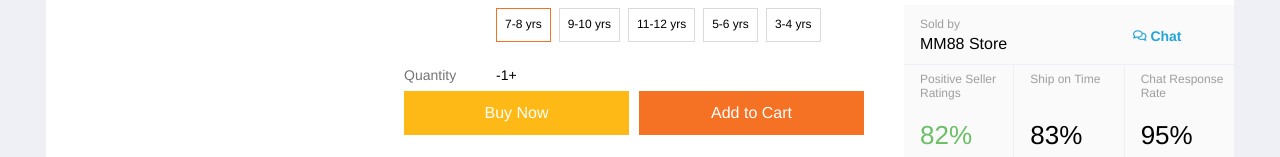
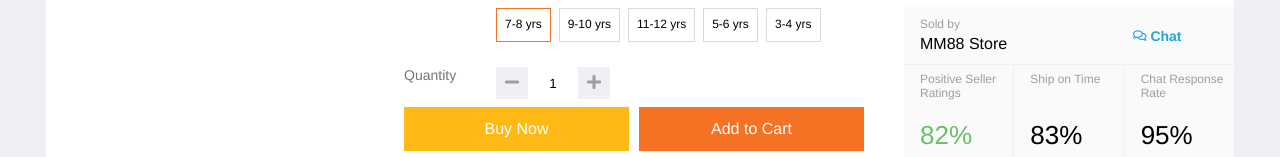
Before and after one commit to tomchoo46/shopping, a Vue app: page / in a window 1280 px wide. Shown: the part 473-630 px from the top of the page. Built offline with nearby package versions, Linux system fonts and the light colour scheme.

Commit message:
change qty button, remove button outline

```diff
--- a/src/components/ProductDetail.vue
+++ b/src/components/ProductDetail.vue
@@ -53,9 +53,9 @@
     <div class="flex-container">
       <div class="left-column font-14">Quantity</div>
       <div class="font-14">
-        <span>-</span>
-        <span>1</span>
-        <span>+</span>
+        <button class="btn btn-change-qty"><i class="fas fa-minus"></i></button>
+        <input class="order-qty" type="text" value="1" height="100%">
+        <button class="btn btn-change-qty"><i class="fas fa-plus"></i></button>
       </div>
     </div>
     <div>
@@ -155,27 +155,58 @@ export default {
   cursor: pointer;
 }
 .btn{
+  text-align: center;
+  border: 0;
+  cursor: pointer;
+  transition: all .3s ease-out;
+  outline: 0;
+}
+.btn-buy{
   width: 225px;
   height: 44px;
   margin-right: 10px;
   margin-top: 8px;
-  text-align: center;
-  border: 0;
   color: white;
   font-size: 16px;
-  cursor: pointer;
-  transition: all .3s ease-out;
-}
-.btn-buy{
   background-color: #ffb916;
 }
 .btn-buy:hover{
   background-color: #e59b11;
 }
 .btn-add-cart{
+  width: 225px;
+  height: 44px;
+  margin-right: 10px;
+  margin-top: 8px;
+  color: white;
+  font-size: 16px;
   background-color: #f57224;
 }
 .btn-add-cart:hover{
   background-color: #d0611e;
 }
+.btn-change-qty{
+  width: 32px;
+  height: 32px;
+  font-size: 16px;
+  background-color: #eff0f5;
+}
+.btn-change-qty .fas{
+  color: #9e9e9e;
+}
+.btn-change-qty:hover{
+  background-color: #dadada;
+}
+.btn-change-qty:hover .fas{
+  color: #fff;
+}
+.btn-change-qty:focus{
+  border: 0;
+}
+.order-qty{
+  text-align: center;
+  border: 0;
+  width: 44px;
+  margin: 0 1px;
+}
 </style>
```
